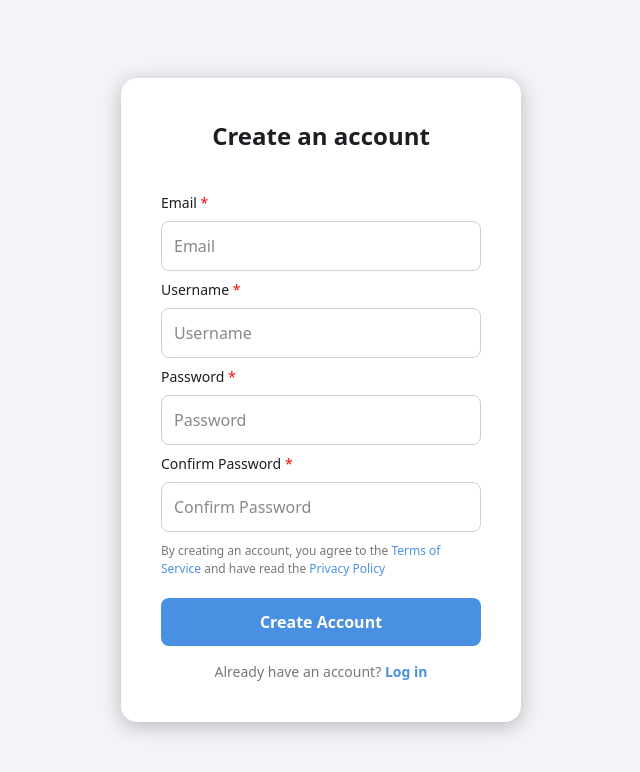
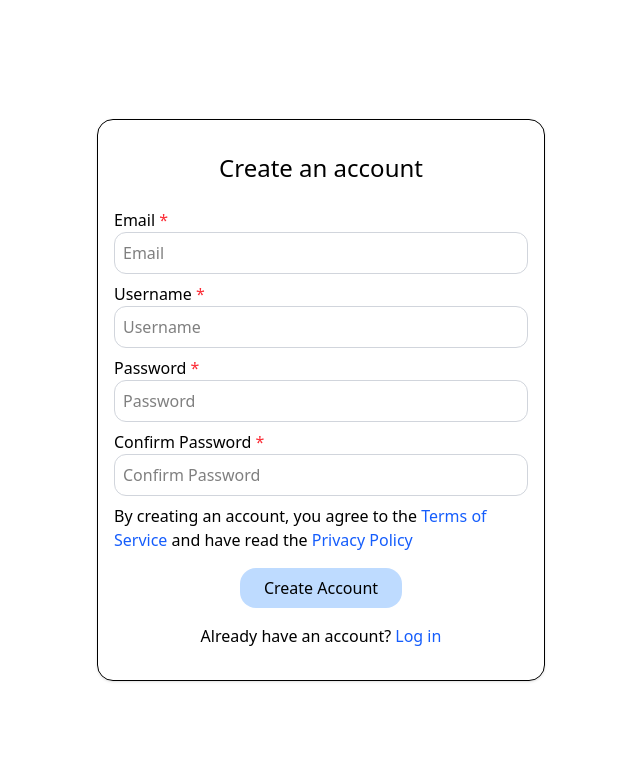
Before and after one commit to sonlu3612/laz-chat, a React (Vite) app in the folder client/: page /register in a window 1280 px wide. Shown: the top 772 px of the page, without its empty margins (319-959 px from the left). Built offline with nearby package versions, Linux system fonts and the light colour scheme.

Commit message:
Register: apply InputGroup component & Tailwind framework

```diff
--- /dev/null
+++ b/client/src/Components/InputGroup.jsx
@@ -0,0 +1,29 @@
+export default function InputGroup(props) {
+  const {
+    title,
+    placeholder,
+    type,
+    isRequired,
+    errorMessage,
+    value,
+    onChange,
+  } = props;
+
+  return (
+    <div className="px-4 pt-2 flex flex-col">
+      <label className="">
+        {title}
+        {isRequired && <span className="text-red-500"> *</span>}
+      </label>
+
+      <input
+        className="border border-gray-300 rounded-xl p-2"
+        placeholder={placeholder}
+        type={type}
+        value={value}
+        onChange={onChange}
+      ></input>
+      {errorMessage && <span className="text-red-500">{errorMessage}</span>}
+    </div>
+  );
+}
--- a/client/src/pages/Register.jsx
+++ b/client/src/pages/Register.jsx
@@ -2,6 +2,7 @@ import React, { use } from "react";
 import { useEffect } from "react";
 import { useState, useRef } from "react";
 import { isEmail, matches } from "validator";
+import InputGroup from "../Components/InputGroup";
 
 const Register = (props) => {
   useEffect(() => {
@@ -67,7 +68,9 @@ const Register = (props) => {
       confirmPassword.length > 20 ||
       password !== confirmPassword
     ) {
-      setConfirmPasswordErrorMessage("Confirm Password must match the Password");
+      setConfirmPasswordErrorMessage(
+        "Confirm Password must match the Password"
+      );
       return false;
     }
 
@@ -101,211 +104,85 @@ const Register = (props) => {
 
   return (
     <>
-      <div className="page-container">
-        <div className="signup-container">
-          <h2>Create an account</h2>
+      <div className="w-screen h-screen flex bg-white">
+        <div className="shadow border-1 rounded-2xl py-8 mx-auto my-auto w-md">
           <form>
-            <div className="input-group">
-              <label htmlFor="email">
-                Email <span style={{ color: "red" }}>*</span>
-              </label>
-              <input
+            <h2 className="text-center text-2xl mb-4">Create an account</h2>
+            <InputGroup
+              title="Email"
+              placeholder="Email"
+              type="email"
+              isRequired={true}
+              errorMessage={emailErrorMessage}
+              value={email}
               onChange={(event) => {
                 setEmail(event.target.value);
                 setEmailErrorMessage("");
               }}
-                name="email"
-                type="email"
-                id="email"
-                placeholder="Email"
-                value={email}
             />
-              {emailErrorMessage && (
-                <p className="error-message">{emailErrorMessage}</p>
-              )}
-            </div>
 
-            <div className="input-group">
-              <label htmlFor="username">
-                Username <span style={{ color: "red" }}>*</span>
-              </label>
-              <input
+            <InputGroup
+              title="Username"
+              placeholder="Username"
+              type="text"
+              isRequired={true}
+              errorMessage={usernameErrorMessage}
+              value={username}
               onChange={(event) => {
                 setUsername(event.target.value);
                 setUsernameErrorMessage("");
               }}
-                name="username"
-                type="text"
-                id="username"
-                placeholder="Username"
-                value={username}
             />
-              {usernameErrorMessage && (
-                <p className="error-message">{usernameErrorMessage}</p>
-              )}
-            </div>
 
-            <div className="input-group">
-              <label htmlFor="password">
-                Password <span style={{ color: "red" }}>*</span>
-              </label>
-              <input
+            <InputGroup
+              title="Password"
+              placeholder="Password"
+              type="password"
+              isRequired={true}
+              errorMessage={passwordErrorMessage}
+              value={password}
               onChange={(event) => {
                 setPassword(event.target.value);
                 setPasswordErrorMessage("");
               }}
-                name="password"
+            />
+
+            <InputGroup
+              title="Confirm Password"
+              placeholder="Confirm Password"
               type="password"
-                id="password"
-                placeholder="Password"
-                value={password}
-              />
-              {passwordErrorMessage && (
-                <p className="error-message">{passwordErrorMessage}</p>
-              )}
-            </div>
-
-            <div className="input-group">
-              <label htmlFor="confirm-password">
-                Confirm Password <span style={{ color: "red" }}>*</span>
-              </label>
-              <input
+              isRequired={true}
+              errorMessage={confirmPasswordErrorMessage}
+              value={confirmPassword}
               onChange={(event) => {
                 setConfirmPassword(event.target.value);
                 setConfirmPasswordErrorMessage("");
               }}
-                name="confirmPassword"
-                type="password"
-                id="confirm-password"
-                placeholder="Confirm Password"
-                value={confirmPassword}
             />
-              {confirmPasswordErrorMessage && (
-                <p className="error-message">{confirmPasswordErrorMessage}</p>
-              )}
-            </div>
 
-            <p className="terms-text">
+            <p className="px-4 py-2">
               By creating an account, you agree to the{" "}
-              <a href="#">Terms of Service</a> and have read the{" "}
-              <a href="#">Privacy Policy</a>
+              <a href="#" className="text-blue-600">Terms of Service</a> and have read the{" "}
+              <a href="#" className="text-blue-600">Privacy Policy</a>
             </p>
 
+            <div className="w-full flex py-2">
             <button
               type="submit"
               onClick={handleSubmitAsync}
-              className="create-account-btn"
+              className="rounded-2xl text-center m-auto px-6 py-2 cursor-pointer bg-blue-200 hover:bg-blue-400"
+              style={{transition: "background 100ms linear"}}
             >
               Create Account
             </button>
+            </div>
+
+            <p className="px-4 pt-2 text-center">
+              Already have an account? <a className="text-blue-600" href="/login">Log in</a>
+            </p>
           </form>
-
-          <p className="login-prompt">
-            Already have an account? <a href="/login">Log in</a>
-          </p>
         </div>
       </div>
-      <style>
-        {`
-
-body{
-  background-color: #F2F4F7;
-}
-
-.page-container {
-  display: flex;
-  justify-content: center;
-  align-items: center;
-  min-height: 100vh;
-  color: #1c1e21;
-}
-
-.signup-container {
-  background-color: #fff;
-  padding: 40px;
-  border-radius: 16px;
-  width: 400px;
-  box-shadow: 0 4px 20px rgba(0, 0, 0, 0.25);
-  display: flex;
-  flex-direction: column;
-  gap: 15px;
-}
-
-.signup-container h2 {
-  text-align: center;
-  font-size: 24px;
-  font-weight: 600;
-  margin: 0 0 15px 0;
-}
-
-.input-group {
-  display: flex;
-  flex-direction: column;
-}
-
-.input-group label {
-  margin-bottom: 8px;
-  margin-top: 8px;
-  font-size: 14px;
-  color: #1c1e21;
-}
-
-.input-group input {
-  background-color: rgba(0,0,0,0);
-  border: 1px solid rgb(204, 208, 213);
-  border-radius: 8px;
-  padding: 12px;
-  color: rgb(28, 30, 33);
-  font-size: 16px;
-}
-
-.input-group input::placeholder {
-  color: #888888;
-}
-
-.terms-text {
-  font-size: 12px;
-  color: #777;
-  margin: 10px 0;
-}
-
-.terms-text a {
-  font-size: 12px;
-  color: #4a90e2;
-}
-
-.create-account-btn {
-  width: 100%;
-  padding: 12px;
-  background-color: #4a90e2;
-  color: #ffffff;
-  border: none;
-  border-radius: 8px;
-  font-size: 16px;
-  font-weight: bold;
-  cursor: pointer;
-  margin-top: 10px;
-}
-
-.login-prompt {
-  text-align: center;
-  font-size: 14px;
-  color: #777777;
-}
-
-.login-prompt a {
-  color: #4a90e2;
-  font-size: 14px;
-  text-decoration: none;
-  font-weight: bold;
-}
-
-.error-message {
-  color: red;
-  font-size: 14px;
-}
-        `}
-      </style>
     </>
   );
 };
```
Lines whose indentation alone changed are shown as unchanged.
